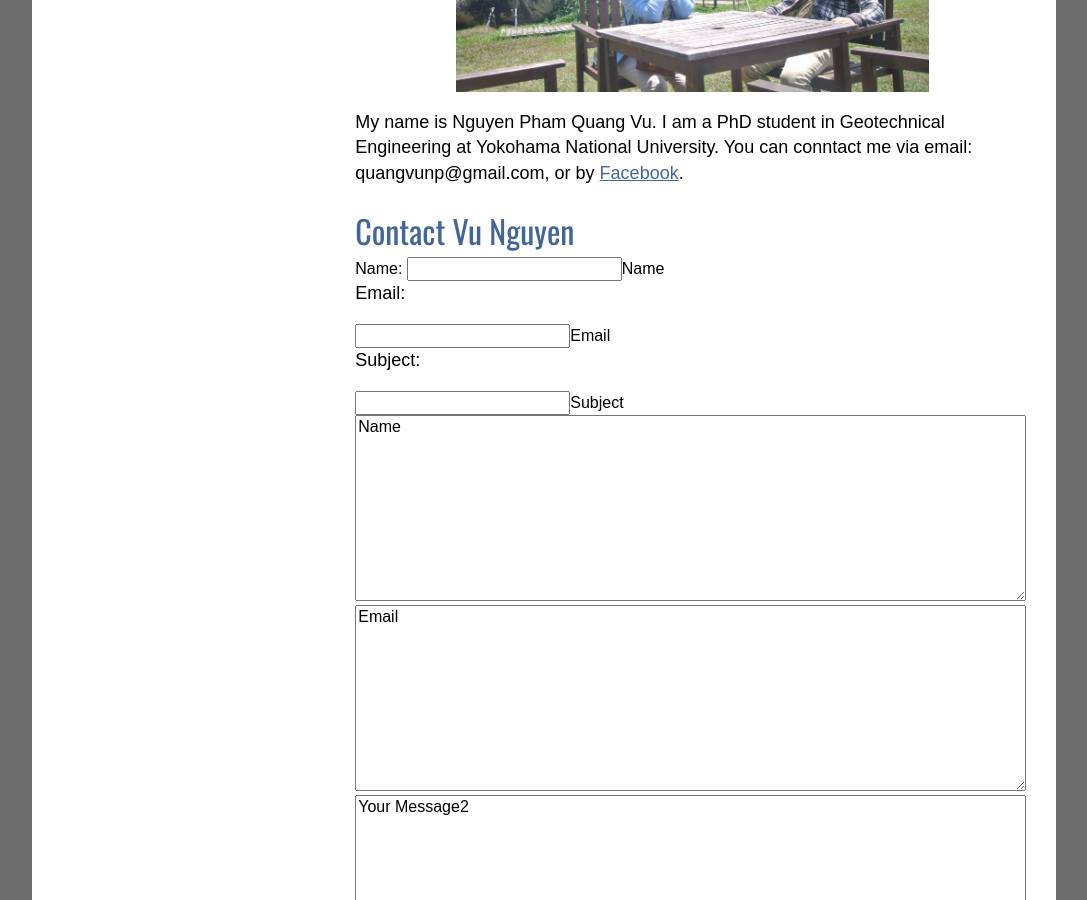
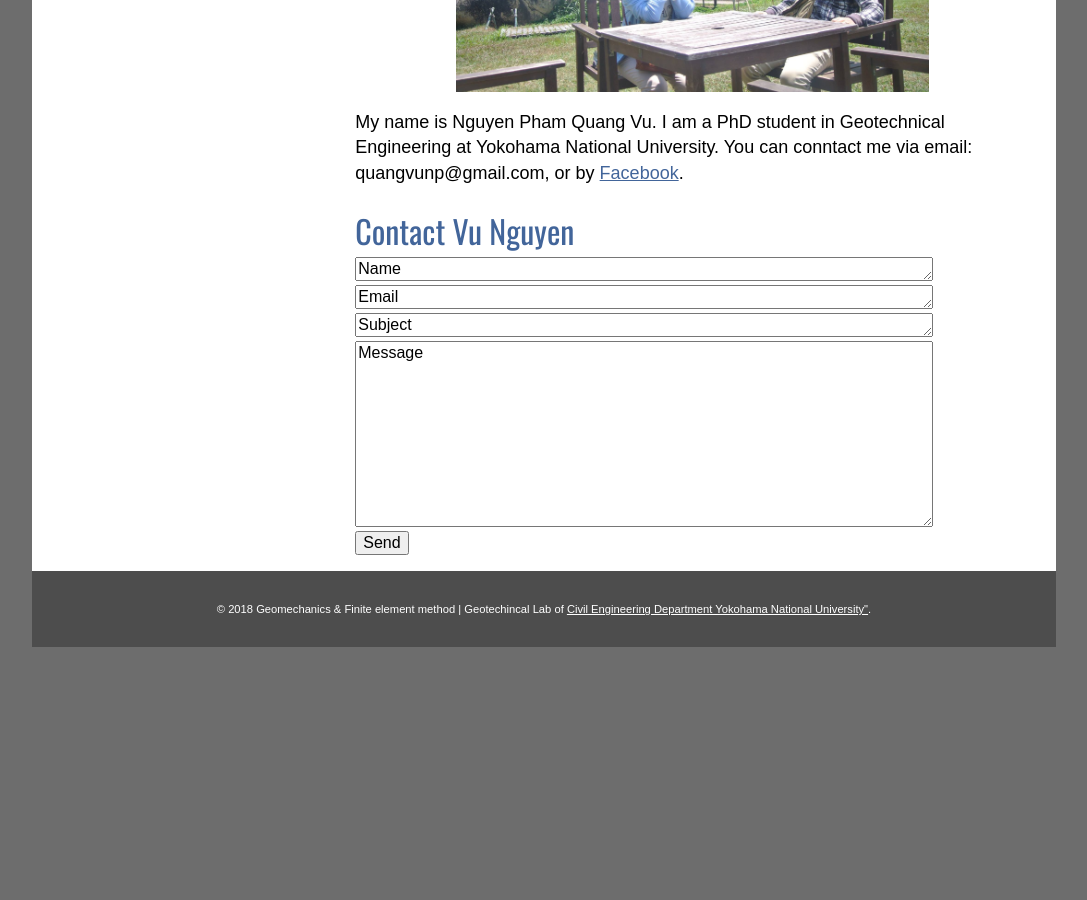
Before and after one commit to quangvunp/geomechanics, a Jekyll site: the page built from about.md, in a window 1280 px wide and 900 px high, scrolled down 630 px. Shown: the whole window, without its empty margins (96-1183 px from the left). Built offline with Jekyll 4.4.1, drawn with Linux system fonts in a browser that asks for light colours; our own code applies the rules of GitHub Pages for plain Markdown files; after the commit the page ends 1277 px from its top, so only the background shows below that.

Commit message:
Update about.md

```diff
--- a/about.md
+++ b/about.md
@@ -16,11 +16,9 @@ My name is Nguyen Pham Quang Vu. I am a PhD student in Geotechnical Engineering
 
 <form action="https://formspree.io/quangvunp@gmail.com"
       method="POST">
-    Name: <input type="text" name="name" cols = "70">Name <br />
-    <p> Email: </p><input type="email" name="_replyto" rows = "10" cols = "70">Email <br />
-    <p> Subject: </p><input type="text" name="name" rows = "10" cols = "70">Subject <br />
-    <textarea class="form-control" id="textarea" name="name" rows = "10" cols ="70">Name</textarea>
-    <textarea class="form-control" id="textarea" name="email" rows = "10" cols ="70">Email</textarea>
-    <textarea class="form-control" id="textarea" name="message" rows = "10" cols ="70">Your Message2</textarea>
+    <textarea class="form-control" id="textarea" name="name" rows = "1" cols ="60">Name</textarea>
+    <textarea class="form-control" id="textarea" name="email" rows = "1" cols ="60">Email</textarea>
+    <textarea class="form-control" id="textarea" name="email" rows = "1" cols ="60">Subject</textarea>
+    <textarea class="form-control" id="textarea" name="message" rows = "10" cols ="60">Message</textarea><br />
     <input type="submit" value="Send">
 </form>
```
